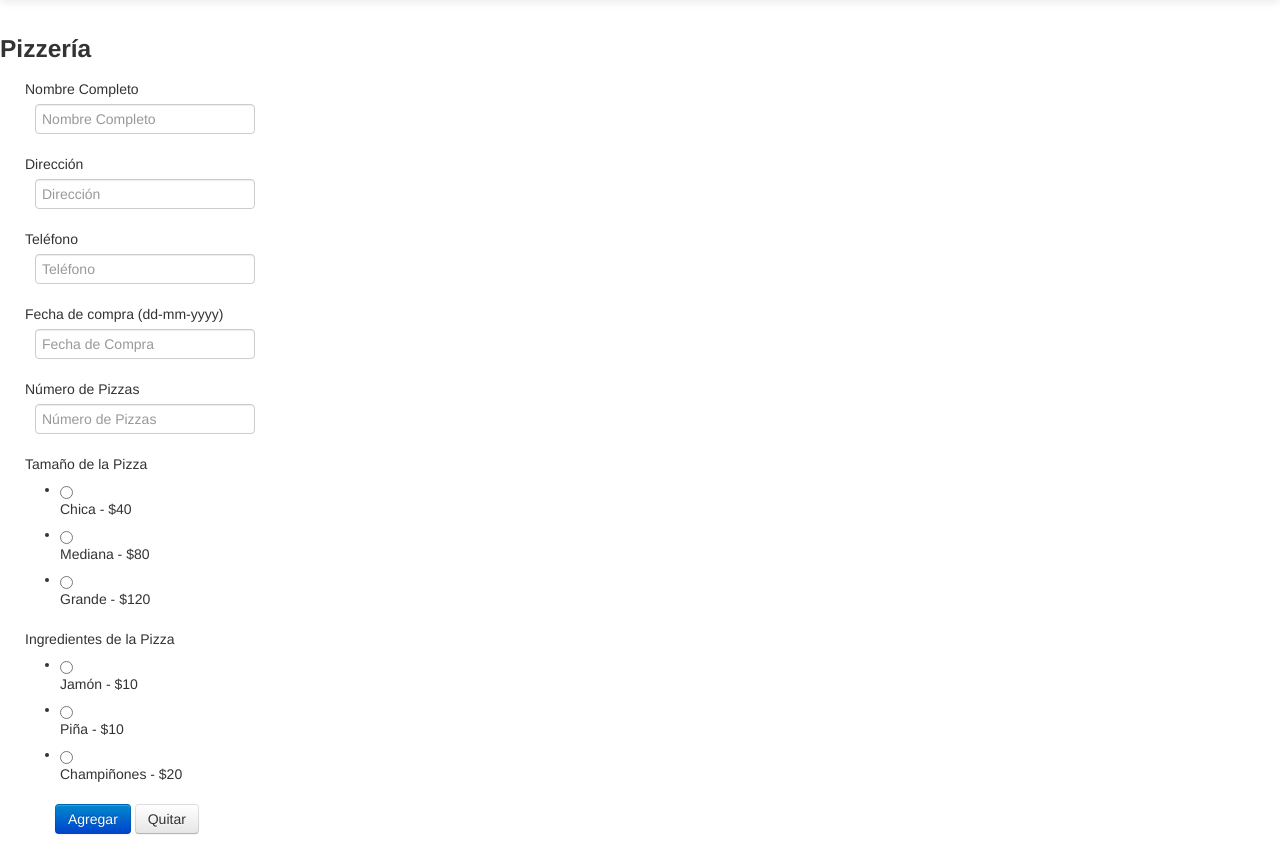
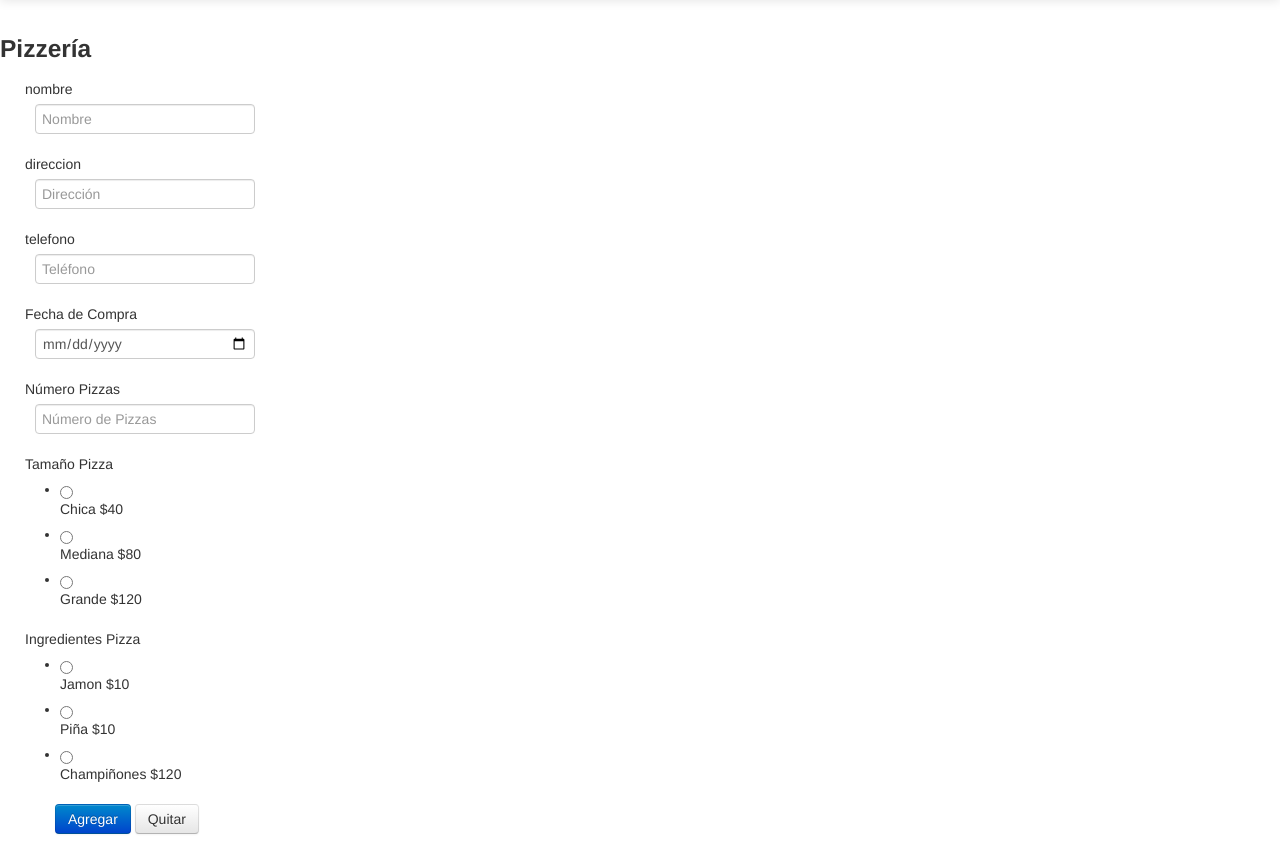
Before and after one commit to IDGS-803-20001568/IDGS-803-20001568-practica_bd_idgs803, a Flask app: page /pizzeria in a window 1280 px wide. Shown: the part 41-895 px from the top of the page. Run offline with Flask 3, Linux system fonts and the light colour scheme; some libraries are stand-ins or nearby versions.

Commit message:
Funcional

```diff
--- a/forms.py
+++ b/forms.py
@@ -26,44 +26,34 @@ class EmpleadosForm(Form):
     ])
 
 
-
-
+from wtforms import DateField
 
 class PizzeriaForm(Form):
-    nombre_completo = StringField('Nombre Completo', [
-        validators.DataRequired(message='El campo es requerido'),
-        validators.Length(min=4, max=50, message='Ingresa un nombre válido')
+    id = IntegerField('id')
+    nombre = StringField('nombre', [
+        validators.DataRequired(message='el campo es requerido')
     ])
-    direccion = StringField('Dirección', [
-        validators.DataRequired(message='El campo es requerido'),
-        validators.Length(min=4, max=100, message='Ingresa una dirección válida')
+    direccion = StringField('direccion', [
+        validators.DataRequired(message='el campo es requerido')
     ])
-    telefono = StringField('Teléfono', [
-        validators.DataRequired(message='El campo es requerido'),
-        validators.Length(min=7, max=15, message='Ingresa un teléfono válido')
+    telefono = StringField('telefono', [
+        validators.DataRequired(message='el campo es requerido')
     ])
-    fecha_compra = StringField('Fecha de compra (dd-mm-yyyy)', [
-        validators.DataRequired(message='El campo es requerido'),
-        validators.Regexp(r'^\d{2}-\d{2}-\d{4}$', message='Ingresa una fecha válida en formato dd-mm-yyyy')
+    numPizzas = IntegerField('Número Pizzas', [
+        validators.DataRequired(message='el campo es requerido')
     ])
 
-    num_pizzas = IntegerField('Número de Pizzas', [
-        validators.DataRequired(message='El campo es requerido'),
-        validators.NumberRange(min=1, message='Ingresa al menos una pizza')
-    ])
+    tamaPizza = RadioField('Tamaño Pizza',
+       choices=[
+            ('40','Chica $40'),
+            ('80','Mediana $80'),
+            ('120','Grande $120')
+            ])
+    ingredientesPizza = RadioField('Ingredientes Pizza',
+       choices=[
+            ('10','Jamon $10'),
+            ('10','Piña $10'),
+            ('10','Champiñones $120')
+            ])
 
-    tamaPizza = RadioField('Tamaño de la Pizza',
-       choices=[
-            ('Chica', 'Chica - $40'),
-            ('Mediana', 'Mediana - $80'),
-            ('Grande', 'Grande - $120')
-            ],
-        validators=[validators.InputRequired(message='Selecciona un tamaño de pizza')])
-
-    ingredientesPizza = RadioField('Ingredientes de la Pizza',
-       choices=[
-            ('Jamon', 'Jamón - $10'),
-            ('Piña', 'Piña - $10'),
-            ('Champiñones', 'Champiñones - $20')
-            ],
-        validators=[validators.InputRequired(message='Selecciona al menos un ingrediente')])
+    fecha_compra = DateField('Fecha de Compra', format='%Y-%m-%d')
--- a/main.py
+++ b/main.py
@@ -91,12 +91,36 @@ def modificar():
 
 
 
-@app.route("/pizzeria", methods=["GET"])
+@app.route("/pizzeria", methods=["GET", "POST"])
 def mostrar_pizzeria():
-    formulario_pizzeria = PizzeriaForm()
+    formulario_pizzeria = PizzeriaForm(request.form)
+    if request.method == "POST" and formulario_pizzeria.validate():
+        # Captura de datos del formulario
+        nombre = formulario_pizzeria.nombre.data
+        direccion = formulario_pizzeria.direccion.data
+        telefono = formulario_pizzeria.telefono.data
+        fecha_compra = datetime.datetime.now()  # Fecha actual
+
+        # Procesamiento del pedido
+        # Agregar pizza al pedido
+        pedido = {
+            "nombre": nombre,
+            "direccion": direccion,
+            "telefono": telefono,
+            "fecha_compra": fecha_compra,
+            "tamaño_pizza": formulario_pizzeria.tamaPizza.data,
+            "ingredientes_pizza": formulario_pizzeria.ingredientesPizza.data,
+            "num_pizzas": formulario_pizzeria.numPizzas.data,
+            # Aquí deberías calcular el subtotal de la pizza
+            # y agregarlo al pedido
+        }
+
+        # Aquí deberías agregar el pedido a una lista de pedidos o a la base de datos
+
+        # Redireccionar a la misma página después de procesar el pedido
+        return redirect("/pizzeria")
+
     return render_template("pizzeria.html", form=formulario_pizzeria)
-
-
 
 
 
--- a/templates/pizzeria.html
+++ b/templates/pizzeria.html
@@ -8,7 +8,7 @@
     <form name="pedido" action="/procesar_pedido" id="pedido" method="post">
         <div class="row control-group">
             <div class="form-group col-xs-12 float-label-form-group controls">
-                {{ render_field(form.nombre_completo, class="form-control", placeholder="Nombre Completo") }}
+                {{ render_field(form.nombre, class="form-control", placeholder="Nombre") }}
             </div>
         </div>
         <div class="row control-group">
@@ -28,7 +28,7 @@
         </div>
         <div class="row control-group">
             <div class="form-group col-xs-12 float-label-form-group controls">
-                {{ render_field(form.num_pizzas, class="form-control", placeholder="Número de Pizzas") }}
+                {{ render_field(form.numPizzas, class="form-control", placeholder="Número de Pizzas") }}
             </div>
         </div>
         <div class="row control-group">
```
Also changed, not shown: models.py (+16 -1 lines).
